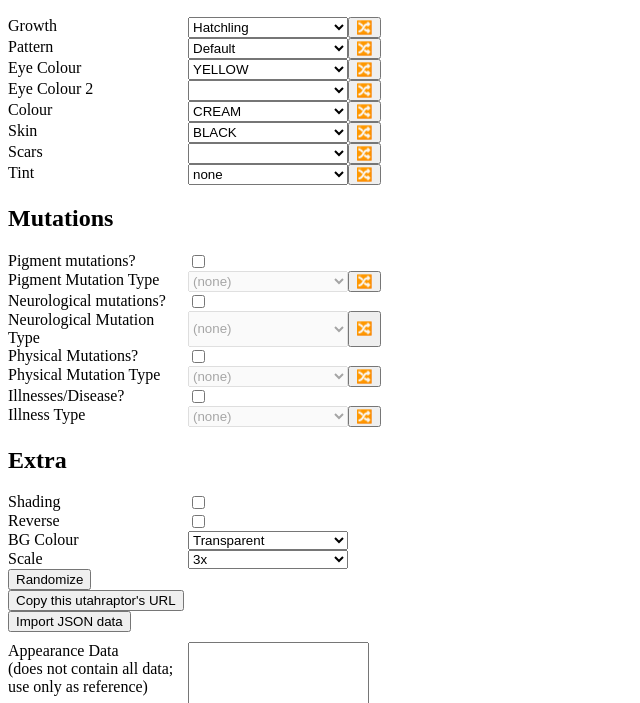
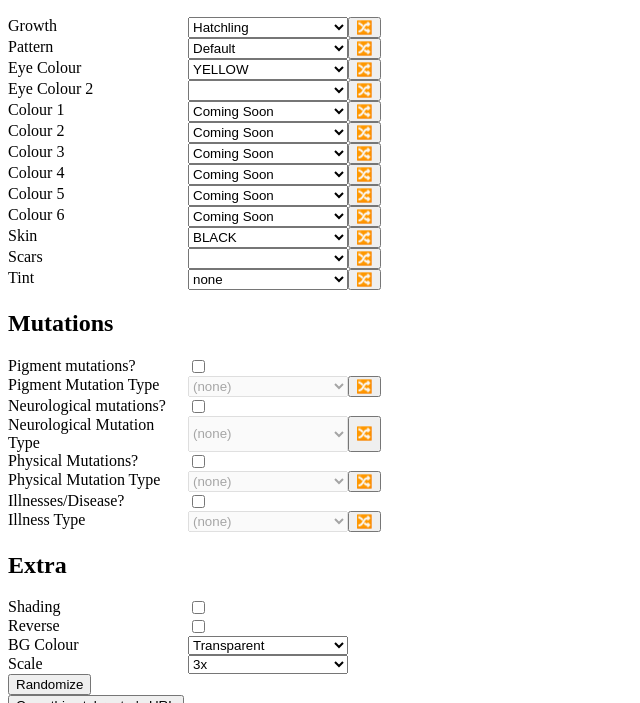
Before and after one commit to DreadfulDesires/Utahraptor-Genetics-POT, a website built with Vite: page index.html in a window 1280 px wide. Shown: the part 397-1100 px from the top of the page, without its empty margins (0-640 px from the left). Built offline with nearby package versions, Linux system fonts and the light colour scheme.

Commit message:
Update index.html

```diff
--- a/index.html
+++ b/index.html
@@ -117,27 +117,49 @@
       </div>
 
       <div class="form-row">
-        <label>Colour</label>
+        <label>Colour 1</label>
         <select class="colour-select">
-          <option>CREAM</option>
-          <option>PALEGINGER</option>
-          <option>GOLDEN</option>
-          <option>GINGER</option>
-          <option>DARKGINGER</option>
-          <option>SIENNA</option>
-          <option>GREY</option>
-          <option>DARKGREY</option>
-          <option>GHOST</option>
-          <option>BLACK</option>
-          <option>WHITE</option>
-          <option>PALEGREY</option>
-          <option>SILVER</option>
-          <option>LIGHTBROWN</option>
-          <option>LILAC</option>
-          <option>BROWN</option>
-          <option>GOLDEN-BROWN</option>
-          <option>DARKBROWN</option>
-          <option>CHOCOLATE</option>
+          <option>Coming Soon</option>
+        </select>
+        <button type="button" class="random-button" data-select-id="colour-select">🔀</button>
+      </div>
+
+      <div class="form-row">
+        <label>Colour 2</label>
+        <select class="colour-select">
+          <option>Coming Soon</option>
+        </select>
+        <button type="button" class="random-button" data-select-id="colour-select">🔀</button>
+      </div>
+
+<div class="form-row">
+        <label>Colour 3</label>
+        <select class="colour-select">
+          <option>Coming Soon</option>
+        </select>
+        <button type="button" class="random-button" data-select-id="colour-select">🔀</button>
+      </div>
+
+      <div class="form-row">
+        <label>Colour 4</label>
+        <select class="colour-select">
+          <option>Coming Soon</option>
+        </select>
+        <button type="button" class="random-button" data-select-id="colour-select">🔀</button>
+      </div>
+
+<div class="form-row">
+        <label>Colour 5</label>
+        <select class="colour-select">
+          <option>Coming Soon</option>
+        </select>
+        <button type="button" class="random-button" data-select-id="colour-select">🔀</button>
+      </div>
+
+<div class="form-row">
+        <label>Colour 6</label>
+        <select class="colour-select">
+          <option>Coming Soon</option>
         </select>
         <button type="button" class="random-button" data-select-id="colour-select">🔀</button>
       </div>
```
